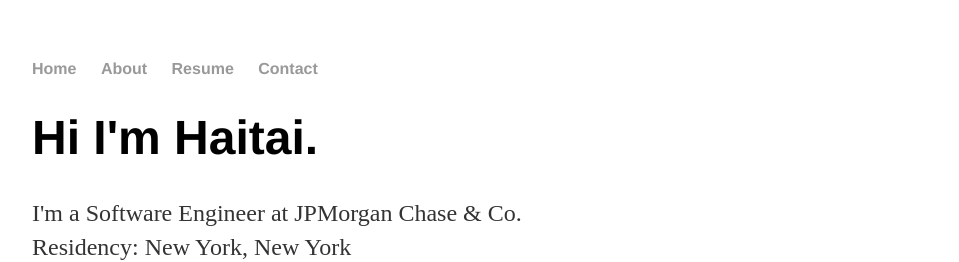
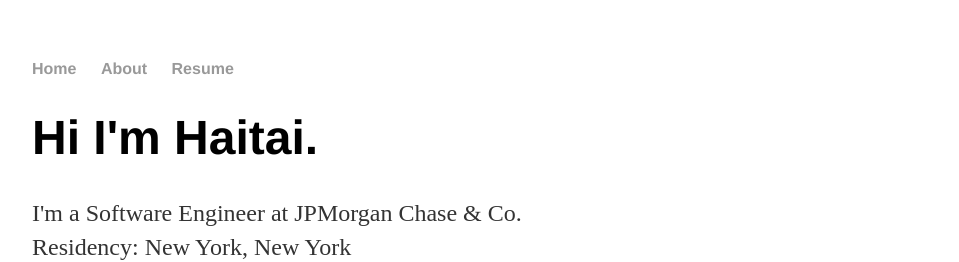
Before and after one commit to hkng248/hkng248.github.io, a Jekyll site: the page built from index.html, in a window 1280 px wide. Shown: the top 262 px of the page, without its empty margins (160-1119 px from the left). Built offline with Jekyll 4.4.1, drawn with Linux system fonts in a browser that asks for light colours; Markdown is read by kramdown in place of the engine named in the settings.

Commit message:
removed contact tab

```diff
--- a/_layouts/default.html
+++ b/_layouts/default.html
@@ -11,7 +11,7 @@
 	<li><a href="/">Home</a></li>
 	<li><a href="/about">About</a></li>
 	<li><a href="/resume">Resume</a></li>
-	<li><a href="/contact">Contact</a></li>
+	<!-- <li><a href="/contact">Contact</a></li> -->
 	</ul>
       </nav>
     <div class="container">
```
